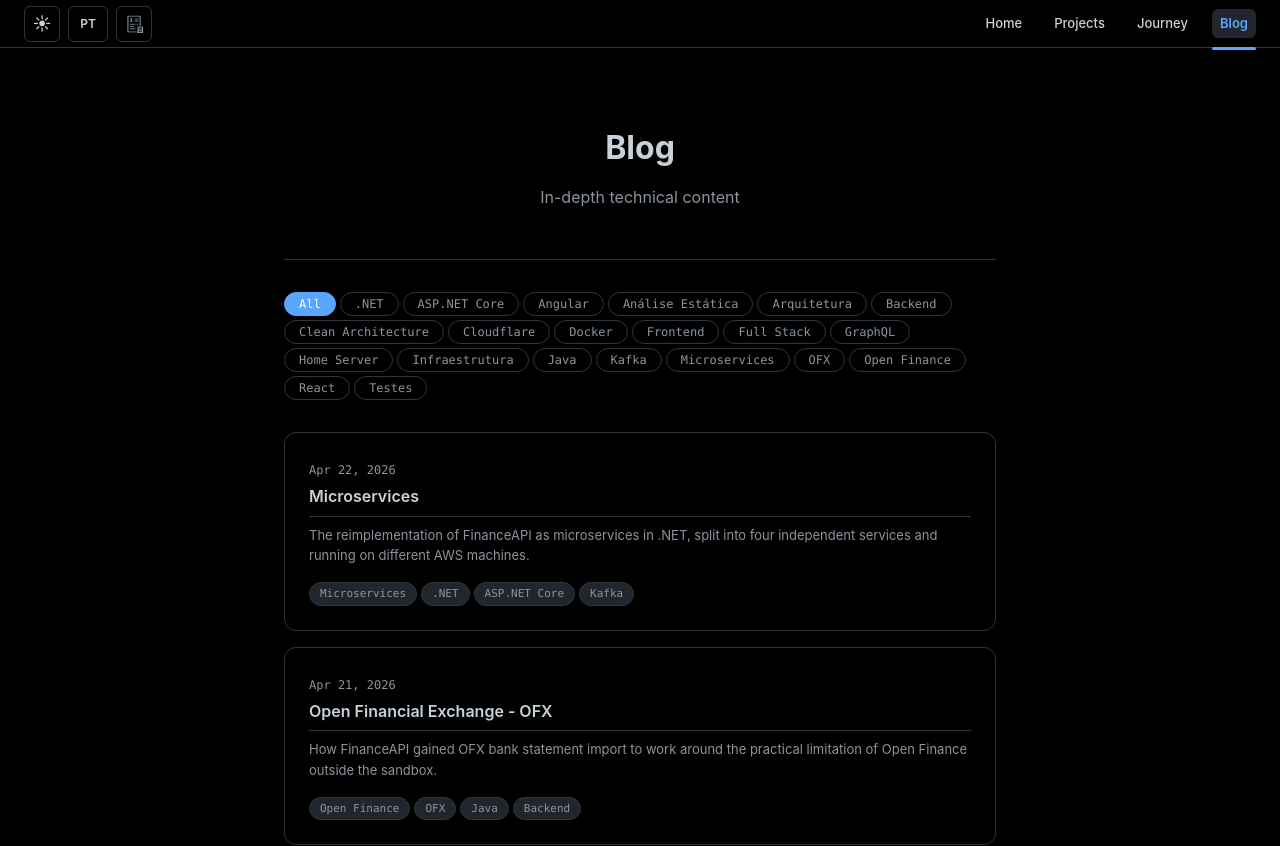
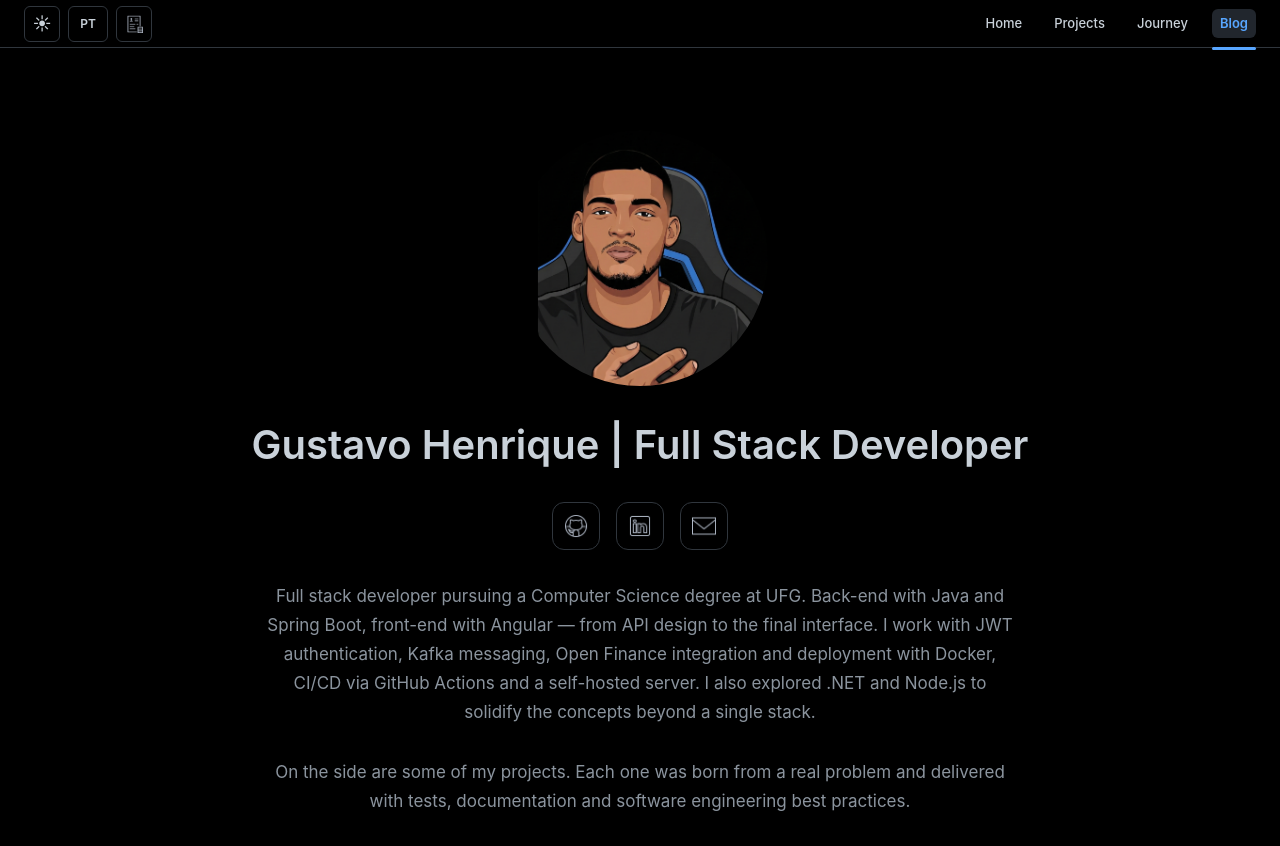
Before and after one commit to GustavoDaMassa/PortifolioSite, a React (Vite) app: page /blog in a window 1280 px wide. Shown: the top 846 px of the page. Built offline with nearby package versions, Linux system fonts and the light colour scheme.

Commit message:
feat: add scrollable main flow across home, projects, trajetoria and blog

```diff
--- a/src/App.jsx
+++ b/src/App.jsx
@@ -12,9 +12,11 @@ import { AllProjects } from './pages/AllProjects/AllProjects';
 import { Trajetoria } from './pages/Trajetoria/Trajetoria';
 import { Blog } from './pages/Blog/Blog';
 import { BlogPost } from './pages/Blog/BlogPost';
+import { MainFlow } from './pages/MainFlow/MainFlow';
 import './i18n/config';
 import './styles/global.css';
 
+const MAIN_FLOW_PATHS = ['/', '/projetos', '/trajetoria', '/blog'];
 const PAGE_ORDER = { '/curriculo': -1, '/': 0, '/medias': 1, '/finance': 2, '/projetos': 3, '/trajetoria': 4, '/blog': 5 };
 const TITLE_KEY_BY_PATH = {
   '/': 'meta.pageTitle.home',
@@ -63,14 +65,14 @@ function AnimatedRoutes() {
     // eslint-disable-next-line react-hooks/refs
     <NavigationContext.Provider value={{ direction: direction.current, isFirstLoad: isFirstLoad.current }}>
       <AnimatePresence mode="wait">
-        <Routes location={location} key={location.pathname}>
+        <Routes location={location} key={MAIN_FLOW_PATHS.includes(location.pathname) ? '__mainflow__' : location.pathname}>
           <Route path="/curriculo" element={<Curriculo />} />
-          <Route path="/" element={<Home />} />
+          <Route path="/" element={<MainFlow />} />
           <Route path="/medias" element={<MediasAPI />} />
           <Route path="/finance" element={<FinanceAPI />} />
-          <Route path="/projetos" element={<AllProjects />} />
-          <Route path="/trajetoria" element={<Trajetoria />} />
-          <Route path="/blog" element={<Blog />} />
+          <Route path="/projetos" element={<MainFlow />} />
+          <Route path="/trajetoria" element={<MainFlow />} />
+          <Route path="/blog" element={<MainFlow />} />
           <Route path="/blog/:slug" element={<BlogPost />} />
         </Routes>
       </AnimatePresence>
--- a/src/pages/AllProjects/AllProjects.jsx
+++ b/src/pages/AllProjects/AllProjects.jsx
@@ -4,11 +4,11 @@ import { ProjectCard } from '../../components/ProjectCard/ProjectCard';
 import { featuredProjects, projects } from '../../data/projects';
 import styles from './AllProjects.module.css';
 
-export const AllProjects = () => {
+export const AllProjectsContent = () => {
   const { t } = useTranslation();
 
   return (
-    <Layout>
+    <>
       <div className={styles.hero}>
         <h1 className={styles.title}>{t('allProjects.title')}</h1>
       </div>
@@ -28,6 +28,14 @@ export const AllProjects = () => {
           <ProjectCard key={project.id} project={project} />
         ))}
       </main>
+    </>
+  );
+};
+
+export const AllProjects = () => {
+  return (
+    <Layout>
+      <AllProjectsContent />
     </Layout>
   );
 };
--- a/src/pages/Blog/Blog.jsx
+++ b/src/pages/Blog/Blog.jsx
@@ -6,14 +6,13 @@ import { PostCard } from '../../components/Blog/PostCard';
 import { posts, getAllTags } from '../../data/blog/index';
 import styles from './Blog.module.css';
 
-export const Blog = () => {
+export const BlogContent = () => {
   const { t } = useTranslation();
   const [activeTag, setActiveTag] = useState(null);
   const tags = getAllTags();
   const filtered = activeTag ? posts.filter(p => p.tags?.includes(activeTag)) : posts;
 
   return (
-    <Layout>
     <main className={styles.page}>
       <div className={styles.hero}>
         <h1 className={styles.title}>{t('blog.title')}</h1>
@@ -34,6 +33,13 @@ export const Blog = () => {
         </div>
       )}
     </main>
+  );
+};
+
+export const Blog = () => {
+  return (
+    <Layout>
+      <BlogContent />
     </Layout>
   );
 };
--- a/src/pages/Home/Home.jsx
+++ b/src/pages/Home/Home.jsx
@@ -4,14 +4,22 @@ import { ProfileSection } from '../../components/ProfileSection/ProfileSection';
 import { TechStack } from '../../components/TechStack/TechStack';
 import styles from './Home.module.css';
 
-export const Home = () => {
+export const HomeContent = ({ showNavArrows = true }) => {
   return (
-    <Layout>
-      <NavArrows leftPath="/curriculo" rightPath="/projetos" />
+    <>
+      {showNavArrows && <NavArrows leftPath="/curriculo" rightPath="/projetos" />}
       <main className={styles.hero}>
         <ProfileSection />
         <TechStack />
       </main>
+    </>
+  );
+};
+
+export const Home = () => {
+  return (
+    <Layout>
+      <HomeContent />
     </Layout>
   );
 };
--- /dev/null
+++ b/src/pages/MainFlow/MainFlow.jsx
@@ -0,0 +1,105 @@
+import { useEffect, useEffectEvent, useRef } from 'react';
+import { useLocation, useNavigate } from 'react-router-dom';
+import { Layout } from '../../components/Layout/Layout';
+import { HomeContent } from '../Home/Home';
+import { AllProjectsContent } from '../AllProjects/AllProjects';
+import { TrajetoriaContent } from '../Trajetoria/Trajetoria';
+import { BlogContent } from '../Blog/Blog';
+import styles from './MainFlow.module.css';
+
+const FLOW_SECTIONS = [
+  { path: '/', id: 'home', component: <HomeContent showNavArrows={false} /> },
+  { path: '/projetos', id: 'projects', component: <AllProjectsContent /> },
+  { path: '/trajetoria', id: 'trajetoria', component: <TrajetoriaContent /> },
+  { path: '/blog', id: 'blog', component: <BlogContent /> },
+];
+
+export const MainFlow = () => {
+  const location = useLocation();
+  const navigate = useNavigate();
+  const sectionRefs = useRef(new Map());
+  const syncingRef = useRef(false);
+
+  const setSectionRef = useEffectEvent((path, node) => {
+    if (node) {
+      sectionRefs.current.set(path, node);
+    } else {
+      sectionRefs.current.delete(path);
+    }
+  });
+
+  useEffect(() => {
+    const currentSection = sectionRefs.current.get(location.pathname);
+    if (!currentSection) {
+      return;
+    }
+
+    const targetTop = currentSection.getBoundingClientRect().top + window.scrollY - 56;
+    if (Math.abs(window.scrollY - targetTop) < 24) {
+      return;
+    }
+
+    syncingRef.current = true;
+    window.scrollTo({ top: targetTop, behavior: 'smooth' });
+
+    const timeoutId = window.setTimeout(() => {
+      syncingRef.current = false;
+    }, 500);
+
+    return () => {
+      window.clearTimeout(timeoutId);
+    };
+  }, [location.pathname]);
+
+  useEffect(() => {
+    const observer = new IntersectionObserver(
+      (entries) => {
+        if (syncingRef.current) {
+          return;
+        }
+
+        const visibleEntry = entries
+          .filter((entry) => entry.isIntersecting)
+          .sort((a, b) => b.intersectionRatio - a.intersectionRatio)[0];
+
+        if (!visibleEntry) {
+          return;
+        }
+
+        const nextPath = visibleEntry.target.getAttribute('data-path');
+        if (nextPath && nextPath !== location.pathname) {
+          navigate(nextPath, { replace: true });
+        }
+      },
+      {
+        threshold: [0.35, 0.6, 0.85],
+        rootMargin: '-20% 0px -20% 0px',
+      }
+    );
+
+    const sections = [...sectionRefs.current.values()];
+    sections.forEach((section) => observer.observe(section));
+
+    return () => {
+      sections.forEach((section) => observer.unobserve(section));
+      observer.disconnect();
+    };
+  }, [location.pathname, navigate]);
+
+  return (
+    <Layout>
+      <div className={styles.page}>
+        {FLOW_SECTIONS.map((section) => (
+          <section
+            key={section.path}
+            ref={(node) => setSectionRef(section.path, node)}
+            data-path={section.path}
+            className={styles.section}
+          >
+            {section.component}
+          </section>
+        ))}
+      </div>
+    </Layout>
+  );
+};
--- /dev/null
+++ b/src/pages/MainFlow/MainFlow.module.css
@@ -0,0 +1,13 @@
+.page {
+  position: relative;
+}
+
+.section {
+  position: relative;
+  min-height: 100vh;
+  scroll-margin-top: 72px;
+}
+
+.section + .section {
+  border-top: 1px solid var(--color-border-default);
+}
--- a/src/pages/Trajetoria/Trajetoria.jsx
+++ b/src/pages/Trajetoria/Trajetoria.jsx
@@ -30,7 +30,7 @@ function groupByPeriod(entries, t) {
   return groups;
 }
 
-export const Trajetoria = () => {
+export const TrajetoriaContent = () => {
   const { t } = useTranslation();
   const [mode, setMode] = useState(() => localStorage.getItem('trajetoria-mode') || 'narrativo');
 
@@ -42,7 +42,6 @@ export const Trajetoria = () => {
   const groups = groupByPeriod(entries, t);
 
   return (
-    <Layout>
     <main className={styles.page}>
       <div className={styles.hero}>
         <h1 className={styles.title}>{t('trajetoria.title')}</h1>
@@ -74,6 +73,13 @@ export const Trajetoria = () => {
         </div>
       </div>
     </main>
+  );
+};
+
+export const Trajetoria = () => {
+  return (
+    <Layout>
+      <TrajetoriaContent />
     </Layout>
   );
 };
```
Lines whose indentation alone changed are shown as unchanged.
